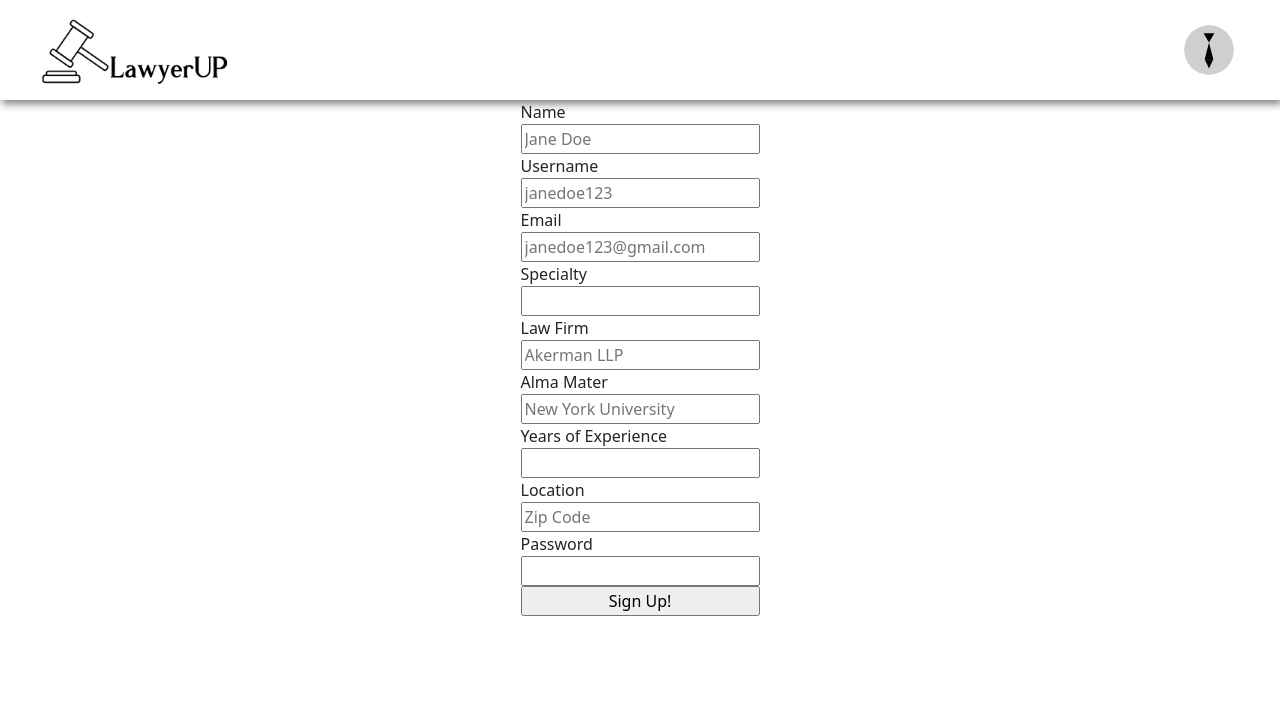
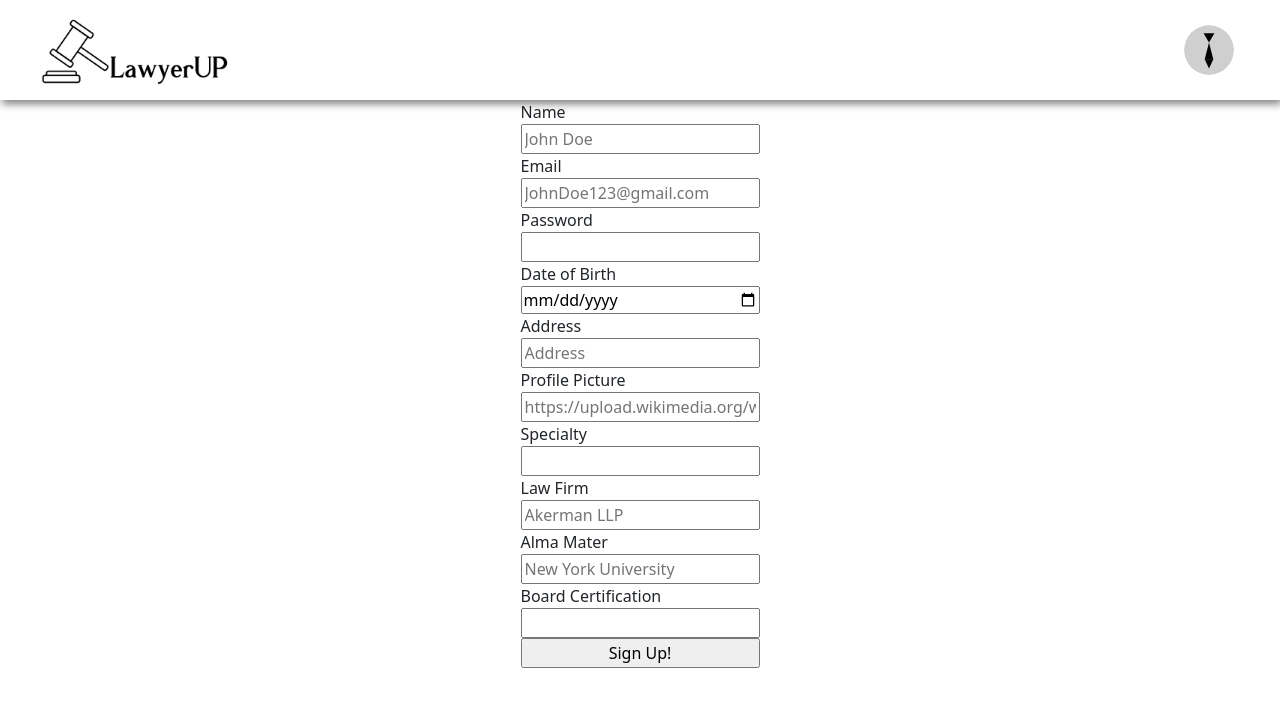
Before and after one commit to JulianneHuynh/LawyerUP, a React (Create React App) app in the folder client/: page /sign-up-lawyer in a window 1280 px wide. Shown: the top 706 px of the page. Built offline with nearby package versions, Linux system fonts and the light colour scheme; no server answers.

Commit message:
form updates

```diff
--- a/client/src/App.js
+++ b/client/src/App.js
@@ -14,6 +14,7 @@ import SignupLawyer from "./components/SignupLawyer";
 import SignupClient from "./components/SignupClient";
 
 function App() {
+  const mapsApiKey = "AIzaSyDqQrYQMcH8E9yBZ5GVMCjLntOyqwb9SnI";
 
   const [selectedLawyer, setSelectedLawyer] = useState(0);
   const [lawyers, setLawyers] = useState([]);
@@ -155,6 +156,7 @@ const updateAppointment = (updatedAppointment) => setAppointments(current => {
               setSelectedLawyer={setSelectedLawyer}
               user={user}
               setUser={setUser}
+              apiKey={mapsApiKey}
             />
           </Route>
 
--- a/client/src/components/Home.js
+++ b/client/src/components/Home.js
@@ -13,10 +13,9 @@ function Home ({
     lawyers,
     setSelectedLawyer,
     user,
-    setUser
+    setUser,
+    apiKey
 }) {
-
-    const apiKey = "AIzaSyDqQrYQMcH8E9yBZ5GVMCjLntOyqwb9SnI";
 
     const render = (status) => {
         return (
--- a/client/src/components/SignupClient.js
+++ b/client/src/components/SignupClient.js
@@ -6,27 +6,28 @@ import Form from "react-bootstrap/Form";
 function SignupClient({
   setUser
 }) {
-  const [formData, setFormData] = useState({
-      name:'',
-      username:'',
-      email:'',
-      address:'',
-      password:'',
-  })
   const [errors, setErrors] = useState([]);
-  // const history = useHistory()
-
-  const {name, username, email, address, password} = formData
+  const [name, setName] = useState("");
+  const [email, setEmail] = useState("");
+  const [dateOfBirth, setDateOfBirth] = useState(Date.now());
+  const [address, setAddress] = useState("");
+  const [password, setPassword] = useState("");
+  const [profilePicture, setProfilePicture] = useState("");
+  const [location, setLocation] = useState("");
 
   function onSubmit(e){
     e.preventDefault()
     const client = {
       name,
-      username,
       email,
+      dateOfBirth,
       address,
-      password
+      location,
+      password,
+      profilePicture
     }
+
+      console.log(JSON.stringify(client));
 
     fetch(`/users`,{
       method:'POST',
@@ -45,10 +46,6 @@ function SignupClient({
 
   }
 
-  const handleChange = (e) => {
-    const { username, value } =e.target
-    setFormData({ ...formData, [username]: value})
-  }
   return (
     <>
     <Form onSubmit={onSubmit}>
@@ -56,30 +53,34 @@ function SignupClient({
       <label>
         Name
       </label>
-      <input placeholder='John Doe' type='text' value={name} onChange={handleChange} />
-
-      <label>
-        Username
-      </label>
-      <input placeholder='JohnDoe123' type='text' value={username} onChange={handleChange} />
+      <input placeholder='John Doe' type='text' value={name} onChange={(e) => setName(e.target.value)} />
 
       <label>
         Email
       </label>
-      <input placeholder='JohnDoe123@gmail.com' type='text' value={email} onchange={handleChange} />
-
-      <label>
-        Location
-      </label>
-      <input placeholder='Zip Code' type='text' location='location' value={address} onchange={handleChange} />
+      <input placeholder='JohnDoe123@gmail.com' type='text' value={email} onchange={(e) => setEmail(e.target.value)} />
 
       <label>
         Password
       </label>
-      <input type='password' value={password} onChange={handleChange} />
+      <input type='password' value={password} onChange={(e) => setPassword(e.target.value)} />
 
+      <label>
+        Date of Birth
+      </label>
+      <input placeholder='Address' type='date' value={dateOfBirth} onchange={(e) => setAddress(e.target.value)} />
 
-      <input type= 'submit' value ='Sign Up!' />
+      <label>
+        Address
+      </label>
+      <input placeholder='Address' type='text' location='location' value={address} onchange={(e) => setAddress(e.target.value)} />
+
+      <label>
+        Profile Picture
+      </label>
+      <input placeholder='https://upload.wikimedia.org/wikipedia/commons/thumb/e/e6/Red_Panda_%2824986761703%29.jpg/2880px-Red_Panda_%2824986761703%29.jpg' type='text' value={profilePicture} onchange={(e) => setProfilePicture(e.target.value)} />
+
+      <input type='submit' value ='Sign Up!' />
     </Form>
     {errors&&<div>{errors}</div>}
     </>
--- a/client/src/components/SignupLawyer.js
+++ b/client/src/components/SignupLawyer.js
@@ -3,42 +3,49 @@ import React,  {useState} from 'react';
 import Form from 'react-bootstrap/Form';
 
 function SignupLawyer() {
-  const [formData, setFormData] = useState({
-      name:'',
-      username:'',
-      email:'',
-      specialty:'',
-      law_firm:'',
-      alma_mater:'',
-      years_in_practice:'',
-      address:'',
-      password:'',
-      date_of_birth:'',
-      profile_picture:'',
-      board_certification:''
-  });
+  const [name, setName] = useState("");
+  const [email, setEmail] = useState("");
+  const [dateOfBirth, setDateOfBirth] = useState("");
+  const [address, setAddress] = useState("");
+  const [password, setPassword] = useState("");
+  const [profilePicture, setProfilePicture] = useState("");
+  const [specialty, setSpecialty] = useState("");
+  const [lawFirm, setLawFirm] = useState("");
+  const [almaMater, setAlmaMater] = useState("");
+  const [boardCertification, setBoardCertification] = useState("");
 
   const [errors, setErrors] = useState([]);
-  // const history = useHistory();
+  const [location, setLocation] = useState("");
 
-  const {name, username, email, specialty, law_firm, alma_mater, years_in_practice, location, password, address, date_of_birth, profile_picture, board_certification} = formData;
+    function fetchCoords(rawValue) {
+        const formatted = encodeURIComponent(rawValue);
+
+        fetch(`https://maps.googleapis.com/maps/api/geocode/json?address=${formatted}&key=${apiKey}`)
+        .then(response => response.json())
+        .then(data => {
+            setLocation(data["results"][0]["geometry"]["location"]);
+        });
+    };
 
   function onSubmit(e) {
     e.preventDefault();
     const lawyer = {
       name,
-      username,
       email,
+      dateOfBirth,
+      address,
+      location,
+      password,
+      profilePicture,
       specialty,
-      law_firm,
-      alma_mater,
-      years_in_practice,
-      address,
-      password,
-      date_of_birth,
-      profile_picture,
-      board_certification
+      lawFirm,
+      almaMater,
+      boardCertification
     };
+
+      console.log(JSON.stringify(lawyer));
+      fetchCoords(address);
+      console.log(JSON.stringify(lawyer));
 
     fetch(`/lawyers`,{
       method:'POST',
@@ -65,50 +72,55 @@ function SignupLawyer() {
     <div className="sign-up-form-container">
       <Form onSubmit={onSubmit}>
 
-        <label>
-          Name
-        </label>
-        <input placeholder='Jane Doe'  type='text' legal_name='name' value={name} onChange={handleChange} />
+      <label>
+        Name
+      </label>
+      <input placeholder='John Doe' type='text' value={name} onChange={(e) => setName(e.target.value)} />
 
-        <label>
-          Username
-        </label>
-        <input placeholder='janedoe123' type='text' legal_name='username' value={username} onChange={handleChange} />
+      <label>
+        Email
+      </label>
+      <input placeholder='JohnDoe123@gmail.com' type='text' value={email} onchange={(e) => setEmail(e.target.value)} />
 
-        <label>
-          Email
-        </label>
-        <input placeholder='janedoe123@gmail.com' type='text' email='email' value={email} onchange={handleChange} />
+      <label>
+        Password
+      </label>
+      <input type='password' value={password} onChange={(e) => setPassword(e.target.value)} />
+
+      <label>
+        Date of Birth
+      </label>
+      <input placeholder='Address' type='date' value={dateOfBirth} onchange={(e) => setAddress(e.target.value)} />
+
+      <label>
+        Address
+      </label>
+      <input placeholder='Address' type='text' value={address} onchange={(e) => setAddress(e.target.value)} />
+
+      <label>
+        Profile Picture
+      </label>
+      <input placeholder='https://upload.wikimedia.org/wikipedia/commons/thumb/e/e6/Red_Panda_%2824986761703%29.jpg/2880px-Red_Panda_%2824986761703%29.jpg' type='text' value={profilePicture} onchange={(e) => setProfilePicture(e.target.value)} />
 
         <label>
           Specialty
         </label>
-        <input type='text' specialty='specialty' value={specialty} onchange={handleChange} />
+        <input type='text' specialty='specialty' value={specialty} onchange={(e) => setSpecialty(e.target.value)} />
 
         <label>
           Law Firm
         </label>
-        <input placeholder='Akerman LLP' type='text' law_firm='law_firm' value={law_firm} onchange={handleChange} />
+        <input placeholder='Akerman LLP' type='text' value={lawFirm} onchange={(e) => setLawFirm(e.target.value)} />
 
         <label>
           Alma Mater
         </label>
-        <input placeholder='New York University' type='text' alma_mater='alma_mater' value={alma_mater} onchange={handleChange} />
+        <input placeholder='New York University' type='text' value={almaMater} onchange={(e) => setAlmaMater(e.target.value)} />
 
         <label>
-          Years of Experience
+           Board Certification
         </label>
-        <input type='text' years_in_practice='years_in_practice' value={years_in_practice} onchange={handleChange} />
-
-        <label>
-          Location
-        </label>
-        <input placeholder='Zip Code' type='text' location='location' value={location} onchange={handleChange} />
-
-        <label>
-          Password
-        </label>
-        <input type='text' password='password' value={password} onChange={handleChange} />
+        <input type='text' value={boardCertification} onchange={(e) => setBoardCertification(e.target.value)} />
 
         <input type= 'submit' value ='Sign Up!' />
       </Form>
```
